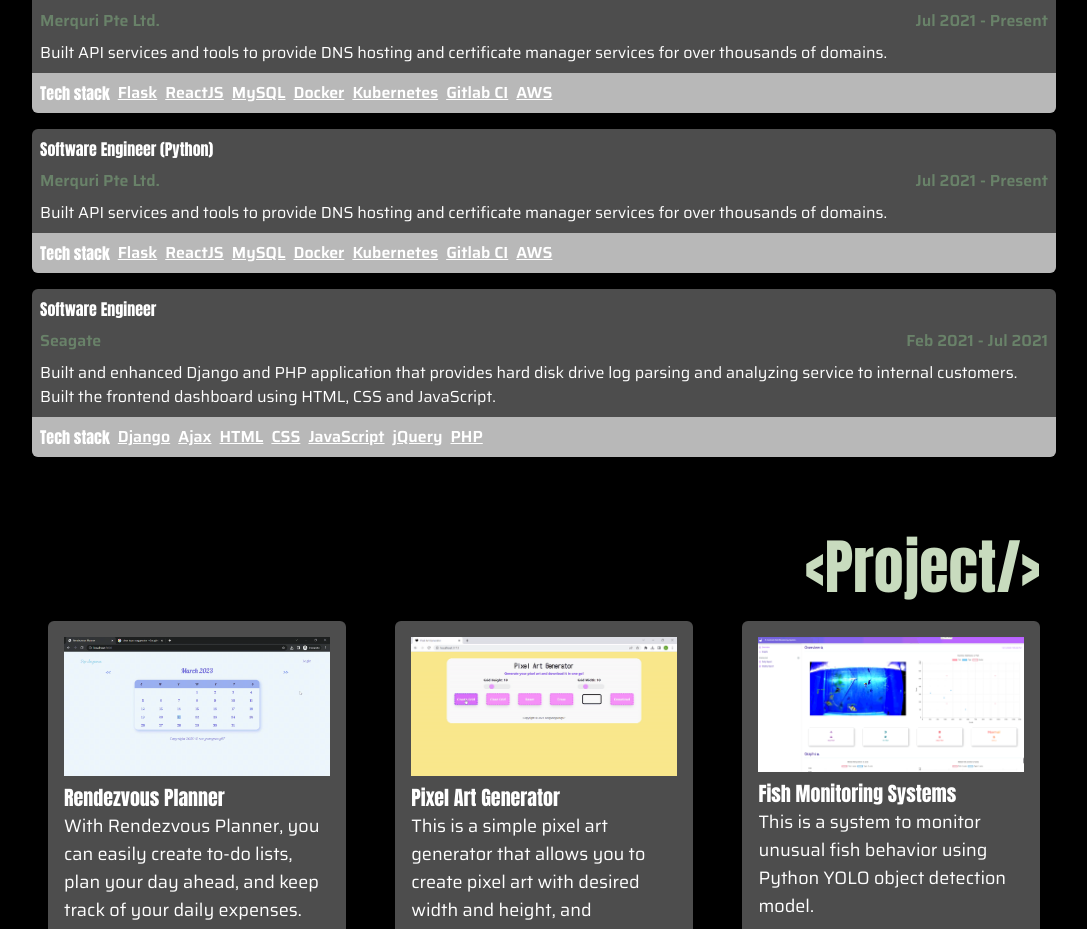
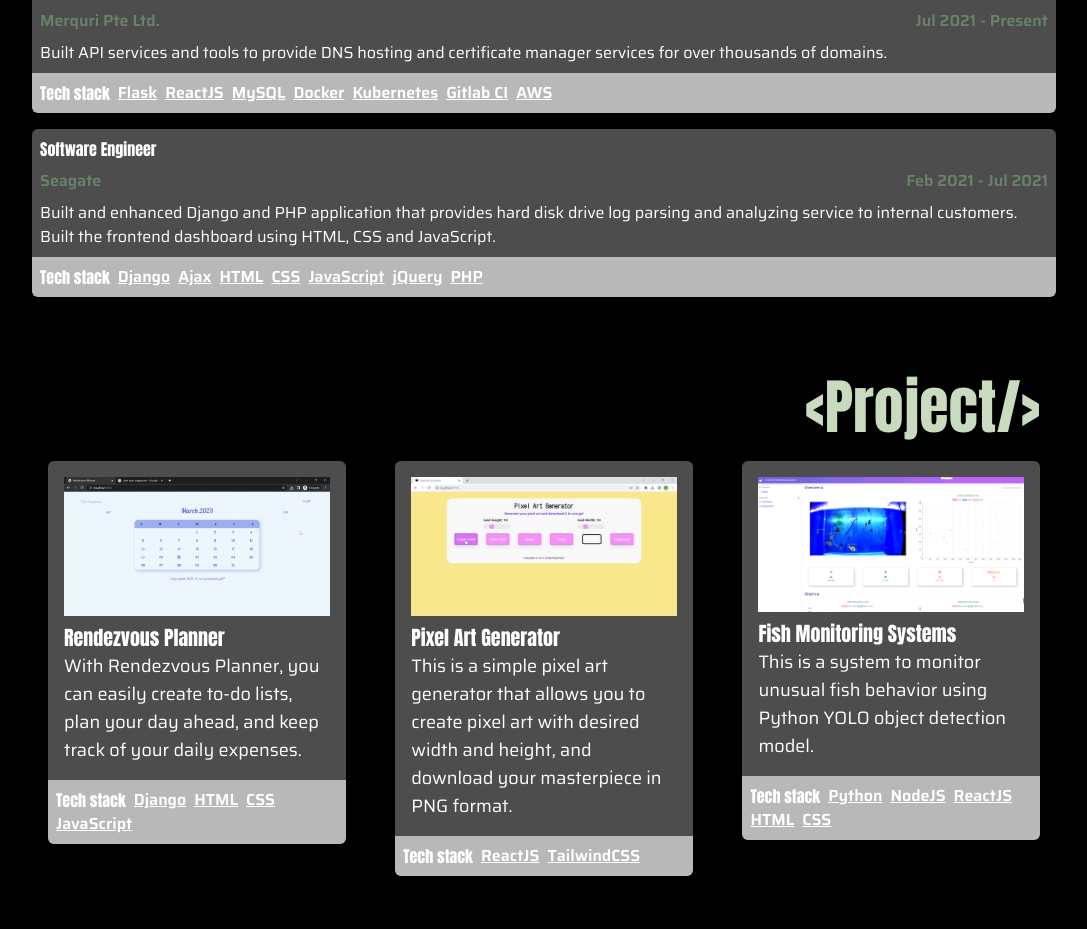
Before and after one commit to songsongsong97/portfolio-site, a Next.js app: page / in a window 1280 px wide. Shown: the part 1665-2594 px from the top of the page, without its empty margins (96-1183 px from the left). Built offline with nearby package versions, Linux system fonts and the light colour scheme.

Commit message:
Update Experience.tsx

```diff
--- a/components/Experience.tsx
+++ b/components/Experience.tsx
@@ -20,23 +20,6 @@ export default function Experience() {
         "Kakfa",
         "Nginx",
         "Linux",
-        "AWS",
-      ],
-    },
-    {
-      title: "Software Engineer (Python)",
-      description:
-        "Built API services and tools to provide DNS hosting and certificate manager services for over thousands of domains.",
-      company: "Merquri Pte Ltd.",
-      from: "Jul 2021",
-      until: "Present",
-      skills: [
-        "Flask",
-        "ReactJS",
-        "MySQL",
-        "Docker",
-        "Kubernetes",
-        "Gitlab CI",
         "AWS",
       ],
     },
```
